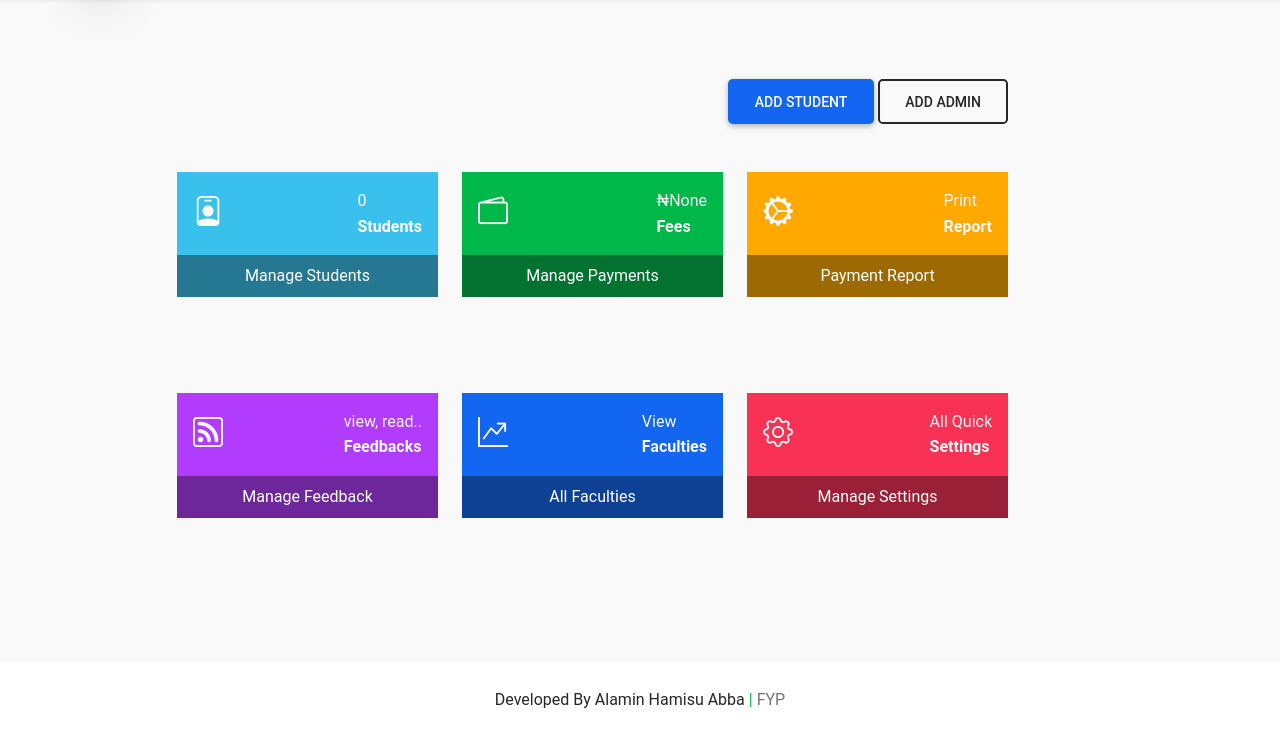
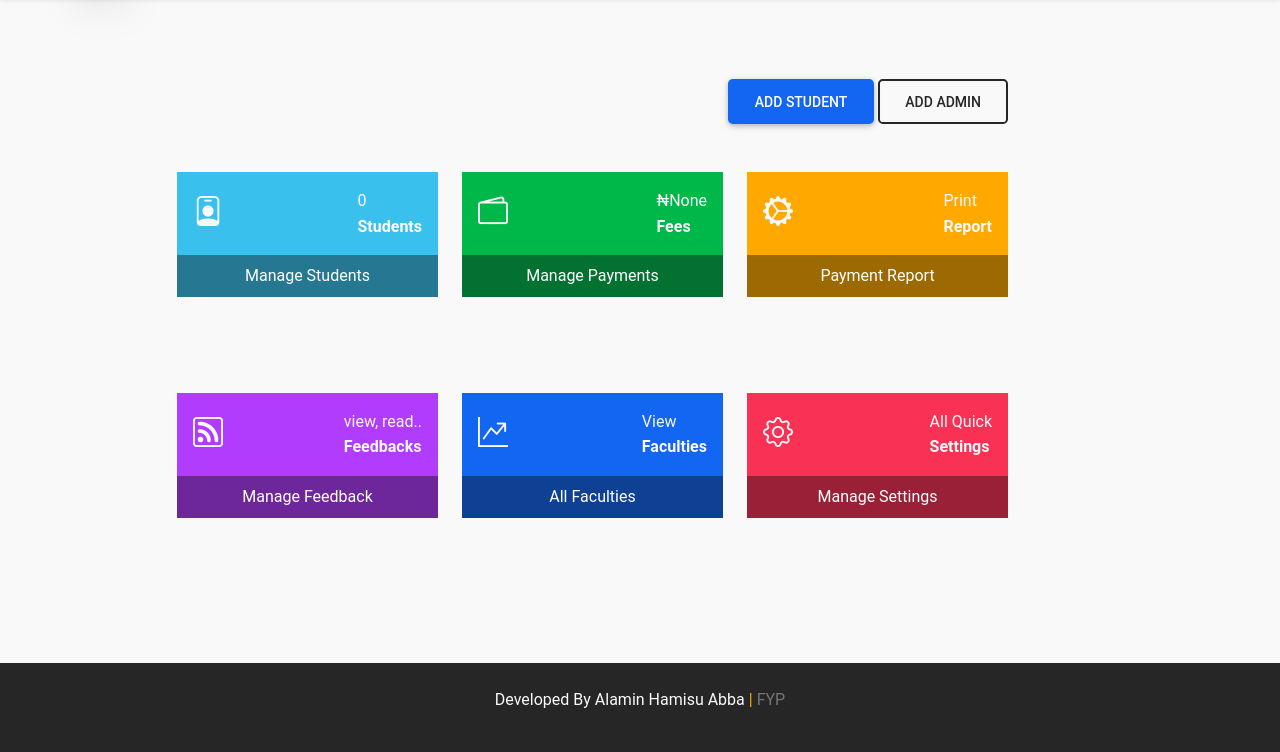
Before and after one commit to ndmichael/school_fees_management_system, a Django app: page /admin-dashboard/ in a window 1280 px wide. Shown: the part 68-820 px from the top of the page. Run offline with Django 4.2, Linux system fonts and the light colour scheme; data that the repository does not hold is empty; some libraries are stand-ins or nearby versions.

Commit message:
updated footer color

```diff
--- a/fees/templates/base.html
+++ b/fees/templates/base.html
@@ -93,15 +93,15 @@
 
     {% block sidebar %} {% endblock sidebar %} {% block content %} {% endblock content %}
 
-    <footer class="bg-white">
+    <footer class="bg-dark">
         <div class="container">
             <article class="row">
                 <div class="col-12 py-4 px-2 text-center">
                     <p class="p-0">
-                        <span class="text-dark">
+                        <span class="text-light">
                             Developed By Alamin Hamisu Abba
                         </span>
-                        <span class=" text-success">|</span>
+                        <span class=" text-warning">|</span>
                         <span class=" text-muted">
                             FYP
                         </span>
```
